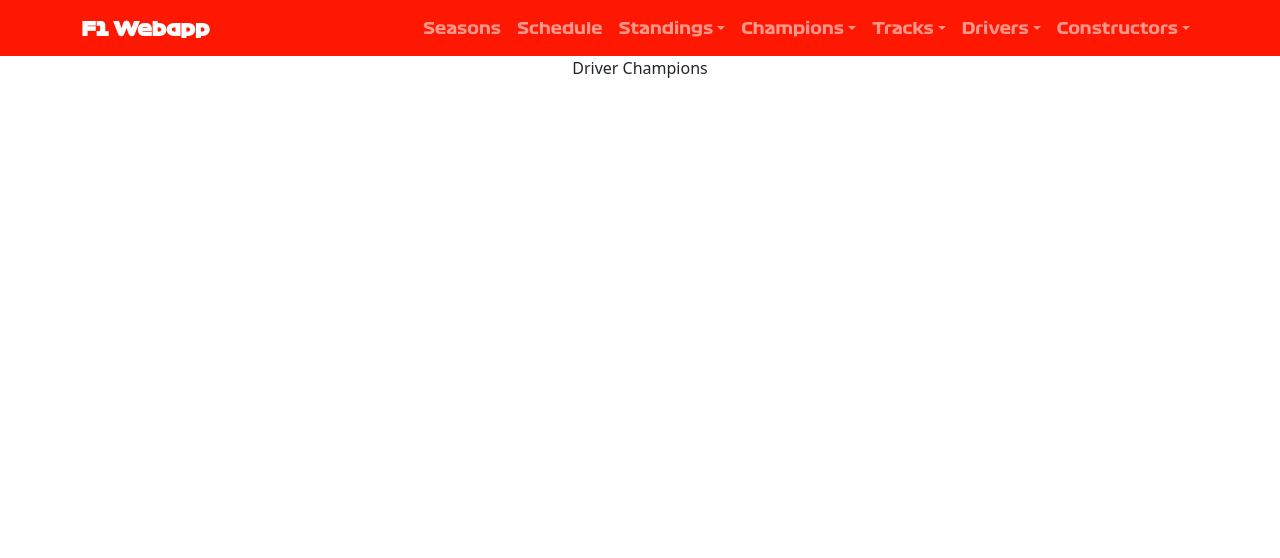
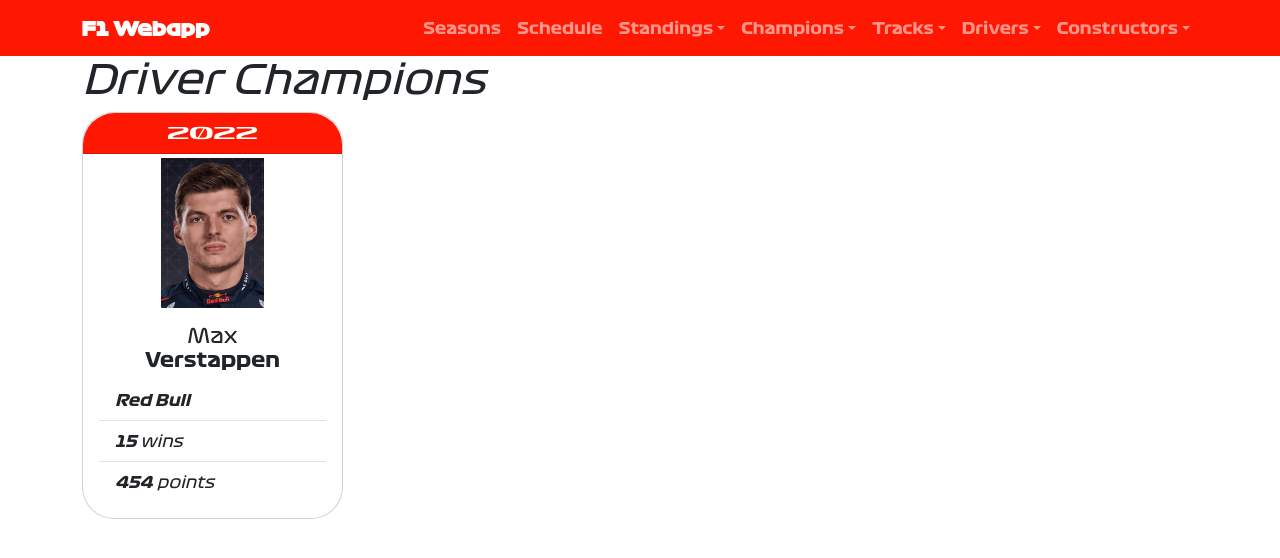
Before and after one commit to David-SDA/f1_webapp, a React (Create React App) app: page /driverChampions in a window 1280 px wide. Shown: the top 558 px of the page. Built offline with nearby package versions, Linux system fonts and the light colour scheme.

Commit message:
Début de la page des champions pilotes

```diff
--- a/src/App.jsx
+++ b/src/App.jsx
@@ -13,7 +13,7 @@ import SchedulePage from './components/schedule/SchedulePageContainer';
 import RoundResultsPage from './components/raceResults/RoundResultsPage';
 import DriverStandingsPage from './components/standings/drivers/DriverStandingsPage';
 import ConstructorStandingsPage from './components/standings/constructors/ConstructorStandingsPage';
-import DriverChampionsPage from './components/DriverChampionsPage';
+import DriverChampionsPage from './components/champions/driver/DriverChampionsPage';
 import ConstructorChampionsPage from './components/ConstructorChampionsPage';
 import TracksPage from './components/TracksPage';
 import NotFoundPage from './components/NotFoundPage';
--- a/src/components/DriverChampionsPage.jsx
+++ /dev/null
@@ -1,9 +0,0 @@
-import React from 'react';
-
-export default function DriverChampionsPage() {
-    return (
-        <div>
-            <p>Driver Champions</p>
-        </div>
-    );
-}
--- /dev/null
+++ b/src/components/champions/driver/DriverChampionsPage.jsx
@@ -0,0 +1,66 @@
+import React from "react";
+
+import { driversImages } from "../../../constants/driversImages";
+
+import { Card, Col, Container, ListGroup, Row } from "react-bootstrap";
+
+export default function DriverChampionsPage() {
+    const textWide = {
+        fontFamily: "Formula1-Wide",
+        letterSpacing: "0.0005rem",
+    };
+
+    const textBlack = {
+        fontFamily: "Formula1-Black",
+        letterSpacing: "0.0005rem",
+    };
+
+    const textBold = {
+        fontFamily: "Formula1-Bold",
+        letterSpacing: "0.0005rem",
+    };
+
+    const textRegular = {
+        fontFamily: "Formula1-Regular",
+        letterSpacing: "0.0005rem",
+    };
+
+    return (
+        <Container>
+            <h1 className="fst-italic" style={{fontFamily: "Formula1-Regular"}}>Driver Champions</h1>
+            <Row>
+                <Col lg={3}>
+                    <Card className="rounded-5">
+                        <Card.Header className="text-center rounded-top-5" style={{backgroundColor: "#ff1801"}}>
+                            <span className="text-white" style={textWide}>2022</span>
+                        </Card.Header>
+                        <Card.Img className="mt-1" variant="top" src={driversImages["max_verstappen"]} style={{height: "150px", objectFit: "contain"}} />
+                        <Card.Body>
+                            <Card.Title className="text-center">
+                                <a href="#" className="link-dark link-underline-opacity-0 link-opacity-75-hover">
+                                    <span style={textRegular}>Max <br/></span>
+                                    <span style={textBold}>Verstappen</span>
+                                </a>
+                            </Card.Title>
+                            <ListGroup className="list-group list-group-flush">
+                                <ListGroup.Item style={textBold}>
+                                    <a href="#" className="link-dark link-underline-opacity-0 link-opacity-75-hover fst-italic">
+                                        Red Bull
+                                    </a>
+                                </ListGroup.Item>
+                                <ListGroup.Item style={{fontStyle: "italic"}}>
+                                    <span style={textBold}>15 </span>
+                                    <span style={textRegular}>wins</span>
+                                </ListGroup.Item>
+                                <ListGroup.Item style={{fontStyle: "italic"}}>
+                                    <span style={textBold}>454 </span>
+                                    <span style={textRegular}>points</span>
+                                </ListGroup.Item>
+                            </ListGroup>
+                        </Card.Body>
+                    </Card>
+                </Col>
+            </Row>
+        </Container>
+    );
+}
```
